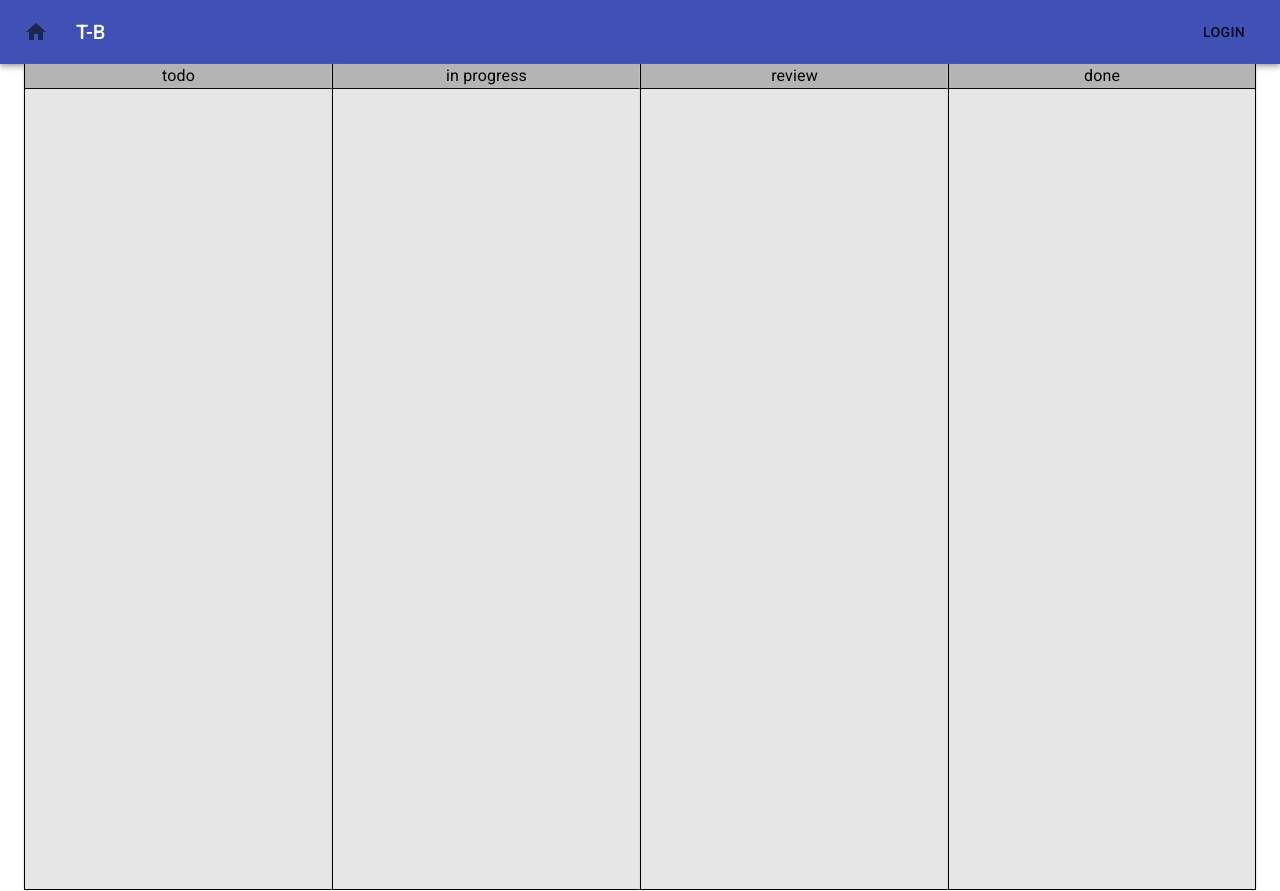
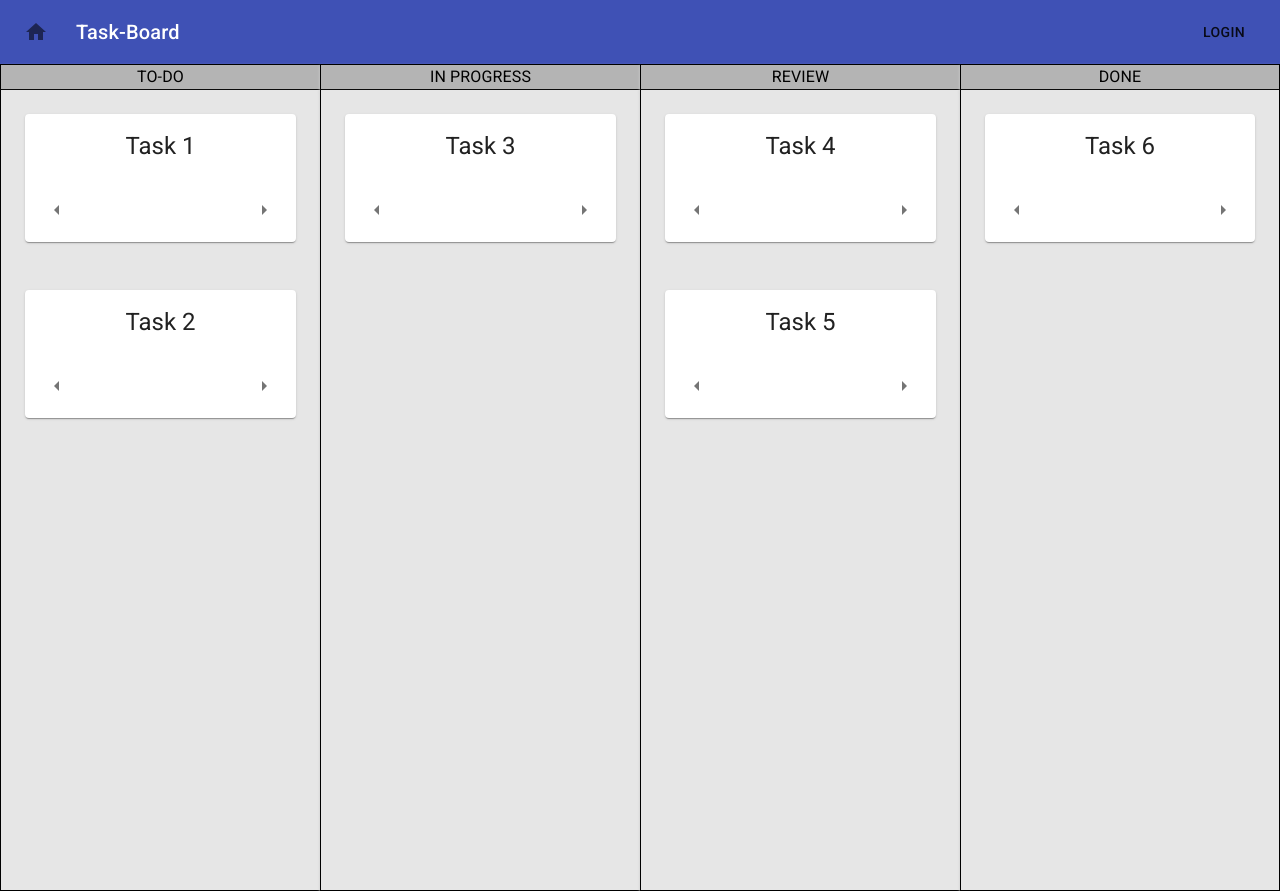
Before and after one commit to JonasNicoletti/task-board, a React (Create React App) app: page / in a window 1280 px wide. Built offline with nearby package versions, Linux system fonts and the light colour scheme.

Commit message:
added task(mock data) and moving task between states

```diff
--- /dev/null
+++ b/src/components/Task/Task.js
@@ -0,0 +1,44 @@
+import React from 'react';
+import { Card, Typography, CardContent, Container, makeStyles, IconButton, CardActions, Box } from '@material-ui/core';
+import ArrowLeft from '@material-ui/icons/ArrowLeft';
+import ArrowRight from '@material-ui/icons/ArrowRight';
+
+const useStyles = makeStyles({
+    root: {
+        padding: '24px'
+    },
+    cardActions: {
+        width: '100%'
+    }
+    ,
+    cardAction: {
+        marginLeft: 'auto'
+    }
+})
+
+
+const Task = (props) => {
+    const classes = useStyles();
+
+    return (
+        <Container className={classes.root}>
+            <Card color='primary'>
+                <CardContent>
+                    <Typography variant='h5' component='h2' align='center'>{props.title}</Typography>
+                </CardContent>
+                <CardActions >
+                    <Box display="flex" className={classes.cardActions}>
+                    <IconButton onClick={props.moveLeft}>
+                        <ArrowLeft />
+                    </IconButton>
+                    <IconButton className={classes.cardAction} onClick={props.moveRight}>
+                        <ArrowRight />
+                    </IconButton>
+                    </Box>
+                </CardActions>
+            </Card>
+        </Container>
+    );
+}
+
+export default Task;
--- a/src/containers/task-board/TaskBoard.js
+++ b/src/containers/task-board/TaskBoard.js
@@ -1,14 +1,73 @@
-import React from 'react';
+import React, { useState } from 'react';
 import { Grid } from '@material-ui/core';
 import TaskBoardColumn from './task-board-column/TaskBoardColumn'
 
 const TaskBoard = () => {
+
+
+    const [tasks, setTasks] = useState([
+        {
+            title: "Task 1",
+            id: Math.random(),
+            state: 0
+        },
+        {
+            title: "Task 2",
+            id: Math.random(),
+            state: 0
+        },
+        {
+            title: "Task 3",
+            id: Math.random(),
+            state: 1
+        },
+        {
+            title: "Task 4",
+            id: Math.random(),
+            state: 2
+        },
+        {
+            title: "Task 5",
+            id: Math.random(),
+            state: 2
+        },
+        {
+            title: "Task 6",
+            id: Math.random(),
+            state: 3
+        }
+    ]);
+
+    const moveLeft = (taskId) => {
+        var new_tasks = [...tasks];
+        new_tasks.map(t => {
+            if (t.id === taskId) {
+                t.state -=1;
+            }
+            return t;
+        });
+        setTasks(new_tasks);
+    };
+    const moveRight = (taskId) => {
+        var new_tasks = [...tasks];
+        new_tasks.map(t => {
+            if (t.id === taskId) {
+                t.state +=1;
+            }
+            return t;
+        });
+        setTasks(new_tasks);
+    };
+    const todoTasks = tasks.filter(t => t.state === 0);
+    const inProgressTasks = tasks.filter(t => t.state === 1);
+    const reviewTasks = tasks.filter(t => t.state === 2);
+    const doneTasks = tasks.filter(t => t.state === 3);
     return (
         <Grid container spacing={0}>
-            <TaskBoardColumn title={"todo"} />
-            <TaskBoardColumn title={"in progress"} />
-            <TaskBoardColumn title={"review"} />
-            <TaskBoardColumn title={"done"} borderRight={1}/>
+            <TaskBoardColumn title={"TO-DO"} tasks={todoTasks} moveLeft={() => {}} moveRight={(taskId) => moveRight(taskId)}/>
+            <TaskBoardColumn title={"IN PROGRESS"} tasks={inProgressTasks} moveLeft={(taskId) => moveLeft(taskId)} moveRight={(taskId) => moveRight(taskId)}/>
+            <TaskBoardColumn title={"REVIEW"} tasks={reviewTasks} moveLeft={(taskId) => moveLeft(taskId)} moveRight={(taskId) => moveRight(taskId)}/>
+            <TaskBoardColumn title={"DONE"} tasks={doneTasks} borderRight={1} moveLeft={(taskId) => moveLeft(taskId)} moveRight={() => {}}/>
         </Grid>
     );
 }
--- a/src/containers/task-board/task-board-column/TaskBoardColumn.js
+++ b/src/containers/task-board/task-board-column/TaskBoardColumn.js
@@ -1,5 +1,6 @@
 import React from 'react';
 import { Typography, Grid, Box, makeStyles } from '@material-ui/core';
+import Task from '../../../components/Task/Task';
 
 
 
@@ -8,9 +9,7 @@ import { Typography, Grid, Box, makeStyles } from '@material-ui/core';
 const TaskBoardColumn = (props) => {
 
     const useStyles = makeStyles({
-        text: {
-            textAlign: 'center'
-        },
+
         header: {
             background: '#b4b4b4',
             boxShadow: '0 2px 3px #ccc',
@@ -22,14 +21,19 @@ const TaskBoardColumn = (props) => {
     });
 
     const classes = useStyles();
+    const tasks = props.tasks
+        .map(task => <Task title={task.title} key={task.id} moveLeft={() => props.moveLeft(task.id)} moveRight={() => props.moveRight(task.id)} />)
+        .reduce((arr, el) =>  arr.concat(el), [] );
     return (
         <Grid item xs>
             <Box
                 className={classes.header}
                 borderRight={props.borderRight}
                 borderBottom={1}
-                borderLeft={1} >
-                <Typography className={classes.text}>
+                borderLeft={1}
+                borderTop={1}
+                 >
+                <Typography align='center'>
                     {props.title}
                 </Typography>
             </Box>
@@ -39,7 +43,7 @@ const TaskBoardColumn = (props) => {
                 borderBottom={1}
                 borderLeft={1}
                 minHeight="100vh">
-
+                    {tasks}
             </Box>
         </Grid>
     );
--- a/src/hoc/Layout.js
+++ b/src/hoc/Layout.js
@@ -1,7 +1,7 @@
 import React from 'react';
 import { NavLink } from 'react-router-dom';
 
-import { Container, Button, Typography, Toolbar, AppBar, makeStyles, IconButton } from '@material-ui/core';
+import { Button, Typography, Toolbar, AppBar, makeStyles, IconButton } from '@material-ui/core';
 import HomeIcon from '@material-ui/icons/Home';
 const Layout = (props) => {
 
@@ -28,16 +28,16 @@ const Layout = (props) => {
                         </IconButton>
                     </NavLink>
                     <Typography variant="h6" className={classes.title}>
-                        T-B
+                        Task-Board
                     </Typography>
                     <NavLink to="/auth">
                         <Button >Login</Button>
                     </NavLink>
                 </Toolbar>
             </AppBar>
-            <Container>
+            <div>
                 {props.children}
-            </Container>
+            </div>
         </div>
     );
 }
--- a/src/theme.js
+++ b/src/theme.js
@@ -1,10 +1,11 @@
 import { createMuiTheme } from '@material-ui/core/styles';
+import orange from '@material-ui/core/colors/deepOrange';
 
 const theme = createMuiTheme({
   palette: {
   },
   status: {
-    danger: 'orange',
+    danger: orange,
   },
 });
 
```
